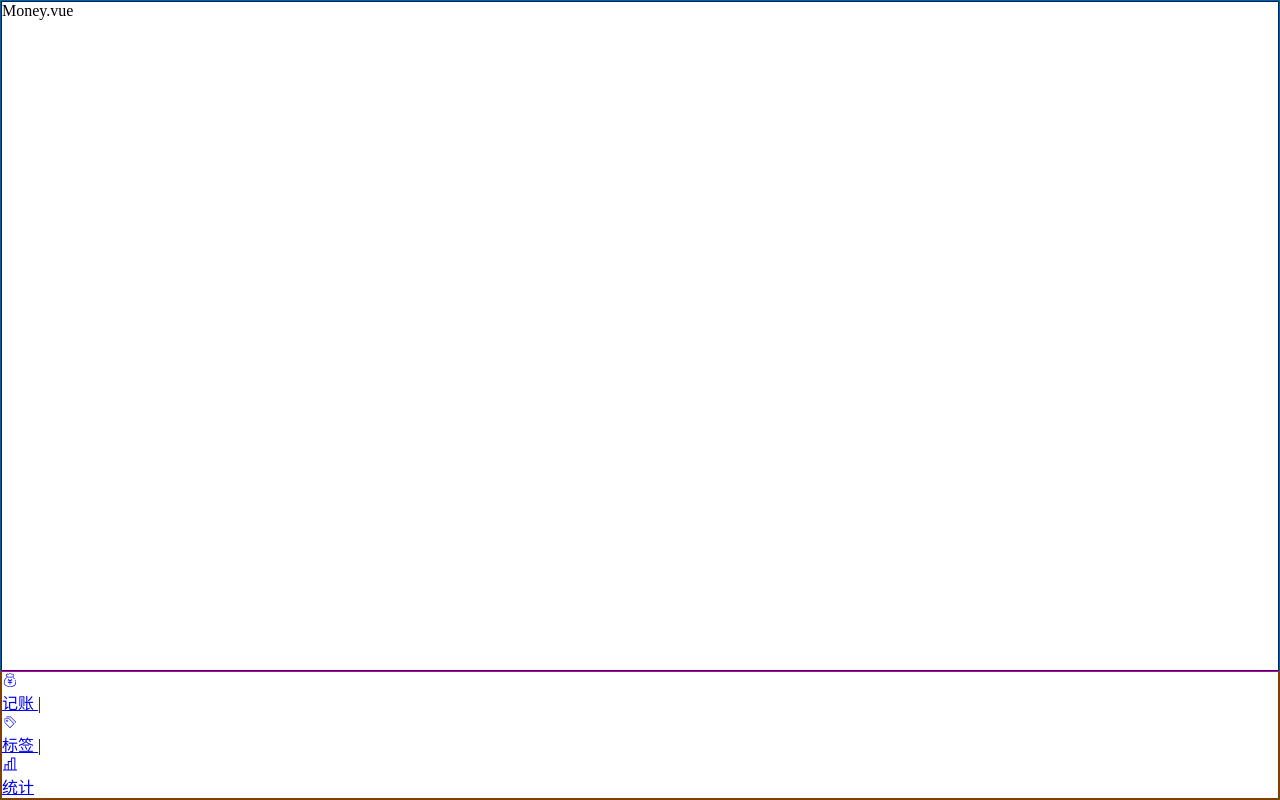
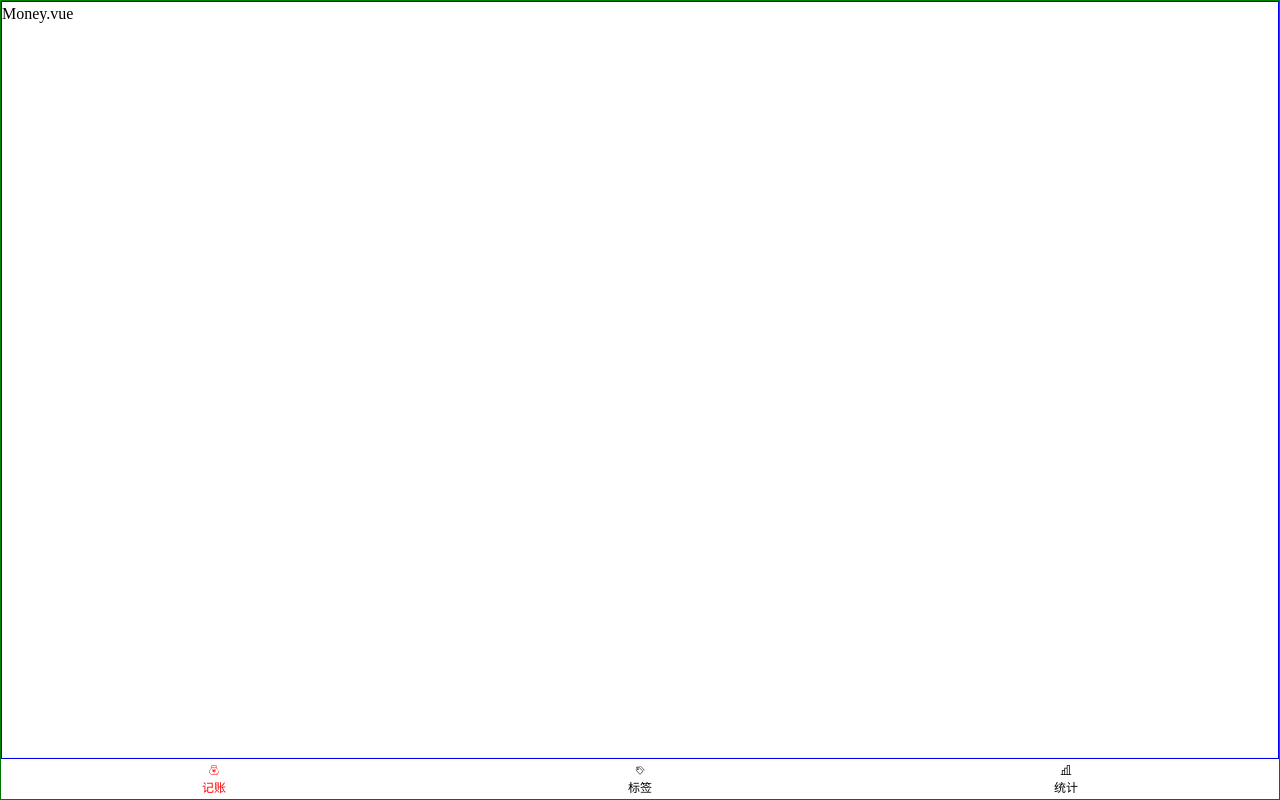
Before and after one commit to zeroTina1998/love_money, a Vue app: page /#/money in a window 1280 px wide. Built offline with nearby package versions, Linux system fonts and the light colour scheme.

Commit message:
添加icon样式

```diff
--- a/src/App.vue
+++ b/src/App.vue
@@ -10,8 +10,15 @@
   padding: 0;
   box-sizing: border-box;
 }
+body {
+  line-height: 1.5;
+}
+a {
+  text-decoration: none;
+  color: inherit;
+}
 #app {
-  font-family: Avenir, Helvetica, Arial, sans-serif;
+  font-family: "Avenir", Helvetica, Arial, sans-serif;
   -webkit-font-smoothing: antialiased;
   -moz-osx-font-smoothing: grayscale;
   text-align: center;
@@ -19,11 +26,9 @@
 }
 #nav {
   padding: 30px;
-
   a {
     font-weight: bold;
     color: #2c3e50;
-
     &.router-link-exact-active {
       color: #42b983;
     }
--- a/src/components/Nav.vue
+++ b/src/components/Nav.vue
@@ -1,20 +1,18 @@
 <template>
-  <div class="nav">
-    <router-link to="/money">
+  <nav>
+    <router-link to="/money" class="item" active-class="selected">
       <Icon name="money" />
       记账
     </router-link>
-    |
-    <router-link to="/labels">
+    <router-link to="/labels" class="item" active-class="selected">
       <Icon name="label" />
       标签
     </router-link>
-    |
-    <router-link to="/statistics">
-      <Icon name="statistic" />
+    <router-link to="/statistics" class="item" active-class="selected">
+      <Icon name="statistics" />
       统计
     </router-link>
-  </div>
+  </nav>
 </template>
 
 <script lang="ts">
@@ -24,7 +22,25 @@
 </script>
 
 <style lang="scss" scoped>
-.nav {
-  border: 1px solid red;
+nav {
+  display: flex;
+  box-shadow: 0 0 3px rgba(0, 0, 0, 0.25);
+  flex-direction: row;
+  font-size: 12px;
+  > .item {
+    padding: 2px 0;
+    width: 33.33333%;
+    display: flex;
+    justify-content: center;
+    align-items: center;
+    flex-direction: column;
+    .icon {
+      width: 32px;
+      height: 32px;
+    }
+  }
+  > .item.selected {
+    color: red;
+  }
 }
 </style>
```
Also changed, not shown: src/assets/icons/statistics.svg (renamed from src/assets/icons/statistic.svg).
